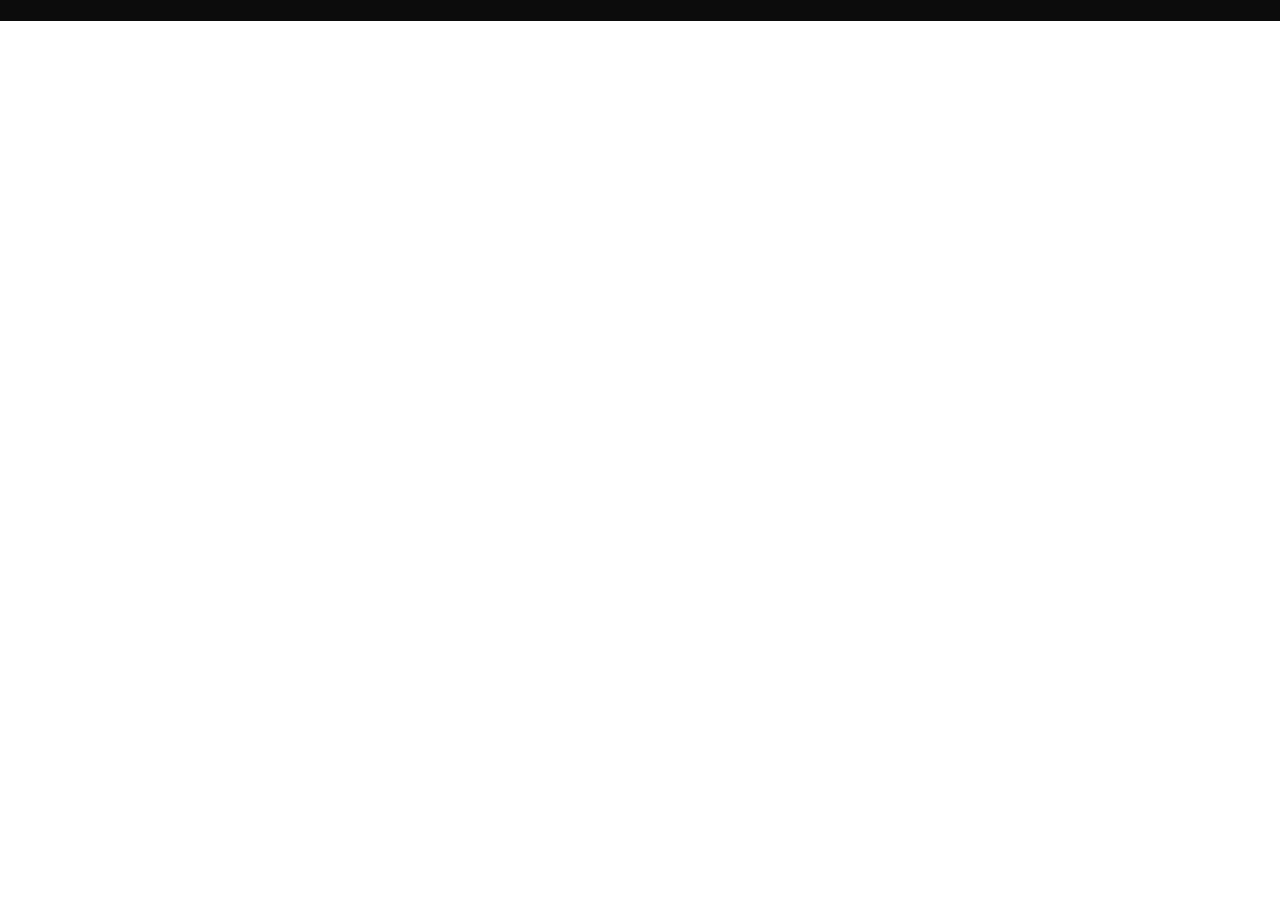
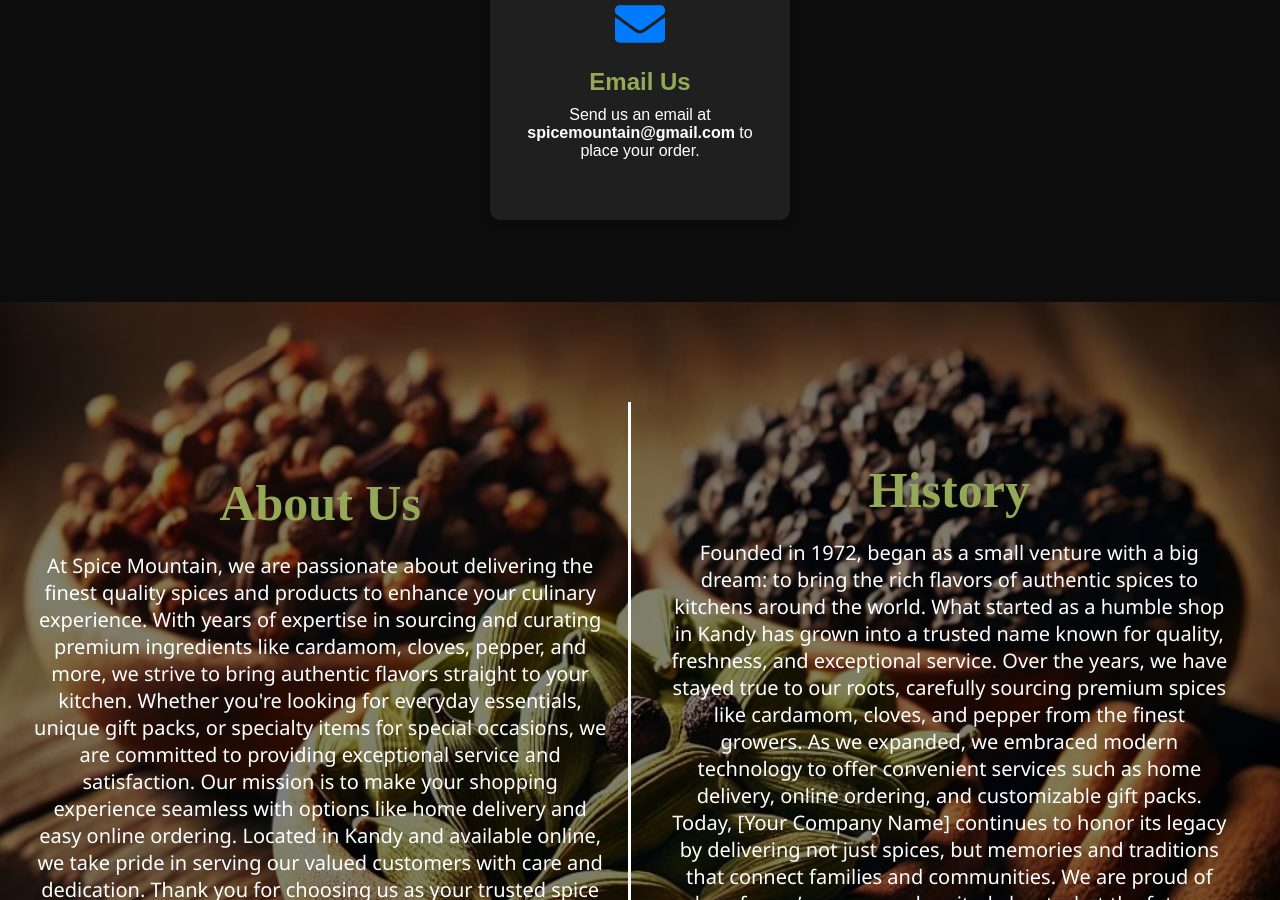
Before and after one commit to MrKavishan/E-Commerce, a React (Create React App) app in the folder spm/: page / in a window 1280 px wide. Shown: the part 1900-2800 px from the top of the page. Before the commit the page ends 1921 px from the top, so only its background shows below. Built offline with nearby package versions, Linux system fonts and the light colour scheme; a web font is replaced by a local one.

Commit message:
created secrvices component and change some codes in other components

```diff
--- a/spm/src/App.js
+++ b/spm/src/App.js
@@ -1,7 +1,9 @@
 import './App.css';
 import Navbar from './Components/Navbar/Navbar';
+import AboutUs from './Container/AboutUs/AboutUs';
 import Header from './Container/Header/Header';
 import Products from './Container/Products/Products';
+import Services from './Container/Services/Services';
 
 function App() {
   return (
@@ -9,7 +11,8 @@
       <Navbar/>
       <Header/>
       <Products/>
-
+      <AboutUs/>
+     <Services/>
     </div>
   );
 }
--- a/spm/src/Components/Navbar/Navbar.jsx
+++ b/spm/src/Components/Navbar/Navbar.jsx
@@ -18,6 +18,7 @@
       <li className='links'><a href='#home'>Home</a></li>
       <li className='links'><a href='#products'>Products</a></li>
       <li className='links'><a href='#about'>About</a></li>
+      <li className='links'><a href='#services'>Services</a></li>
       <li className='links'><a href='#contact'>Contact</a></li>
 
     </ul>
--- /dev/null
+++ b/spm/src/Container/AboutUs/AboutUs.css
@@ -0,0 +1,43 @@
+.about-section{
+    display: flex;
+    justify-content: space-between;
+    align-items: center;
+}
+
+.line{
+    width: 5px;
+    height: 600px;
+    background-color: var(--color-white);
+    margin: 0 20px;
+}
+
+.about{
+    width: 100%;
+    align-items: self-end;
+    text-align: center;
+}
+.about p{
+    font-family:'Segoe UI', Tahoma, Geneva, Verdana, sans-serif
+}
+.history{
+    width: 100%;
+    align-items: self-end;
+    padding: 20px 20px;
+    text-align: center;
+}
+.history p{
+    font-family: 'Segoe UI', Tahoma, Geneva, Verdana, sans-serif;
+}
+.about-section h1{
+    font-family: var(--font-base);
+    font-size: 50px;
+    color: var(--color-green);
+    margin-bottom: 20px;
+}
+.custom__button{
+    margin-top: 20px;
+}
+
+.custom__button:hover{
+    background-color: var(--color-white);
+}
--- /dev/null
+++ b/spm/src/Container/AboutUs/AboutUs.jsx
@@ -0,0 +1,41 @@
+import React from 'react';
+
+import './AboutUs.css';
+
+const AboutUs = () => (
+  <>
+   <div className='about-section app__bg flex__center section__padding app__wrapper' id='about'>
+      <div className='about'>
+        <h1>About Us</h1>
+        <p style={{fontSize:'20px', color:'white'}}>At Spice Mountain, we are passionate
+          about delivering the finest quality spices and products to enhance your culinary experience. With years
+           of expertise in sourcing and curating premium ingredients like cardamom, cloves, pepper, and more,
+           we strive to bring authentic flavors straight to your kitchen. Whether you're looking for everyday
+           essentials, unique gift packs, or specialty items for special occasions, we are committed to providing
+            exceptional service and satisfaction. Our mission is to make your shopping experience seamless with
+             options like home delivery and easy online ordering. Located in Kandy and available online, we take
+              pride in serving our valued customers with care and dedication. Thank you for choosing us as your
+               trusted spice partner!</p>
+
+      </div>
+
+  <div className=' line'></div>
+
+      <div className='history'>
+        <h1>History</h1>
+        <p style={{fontSize:'20px', color:'white'}}>Founded in 1972, began as a small
+           venture with a big dream: to bring the rich flavors of authentic spices to kitchens around the world.
+            What started as a humble shop in Kandy has grown into a trusted name known for quality, freshness,
+             and exceptional service. Over the years, we have stayed true to our roots, carefully sourcing premium
+             spices like cardamom, cloves, and pepper from the finest growers. As we expanded, we embraced modern
+              technology to offer convenient services such as home delivery, online ordering, and customizable
+               gift packs. Today, [Your Company Name] continues to honor its legacy by delivering not just spices,
+                but memories and traditions that connect families and communities. We are proud of how far we’ve
+                come and excited about what the future holds</p>
+      </div>
+   </div>
+
+  </>
+);
+
+export default AboutUs;
--- a/spm/src/Container/HowToOrder/HowToOrder.jsx
+++ b/spm/src/Container/HowToOrder/HowToOrder.jsx
@@ -1,5 +1,5 @@
 import React from "react";
-import { FaPhone, FaWhatsapp, FaStore } from "react-icons/fa";
+import { FaPhone, FaWhatsapp, FaStore, FaEnvelope } from "react-icons/fa";
 import { motion } from "framer-motion";
 import './HowToOrder.css';
 
@@ -22,7 +22,7 @@
           whileHover={{ scale: 1.05 }}
           transition={{ type: "spring", stiffness: 300 }}
         >
-          <FaPhone size={50} color="var(--color-green)" />
+          <FaPhone size={50} color="#ffdb1e" />
           <h3>Call Us</h3>
           <p>Give us a call at <strong>+1234567890</strong> to place your order.</p>
         </motion.div>
@@ -33,7 +33,7 @@
           whileHover={{ scale: 1.05 }}
           transition={{ type: "spring", stiffness: 300 }}
         >
-          <FaWhatsapp size={50} color="var(--color-green)" />
+          <FaWhatsapp size={50} color="#25d366" />
           <h3>WhatsApp Us</h3>
           <p>Send us a message on WhatsApp at <strong>+1234567890</strong>.</p>
         </motion.div>
@@ -44,10 +44,21 @@
           whileHover={{ scale: 1.05 }}
           transition={{ type: "spring", stiffness: 300 }}
         >
-          <FaStore size={50} color="var(--color-green)" />
+          <FaStore size={50} color="#ff7f50" />
           <h3>Visit Our Shop</h3>
           <p>Come visit us at our shop located at <strong>123 Main Street</strong>.</p>
         </motion.div>
+
+        <motion.div
+          className="method"
+          whileHover={{ scale: 1.05 }}
+          transition={{ type: "spring", stiffness: 300 }}
+        >
+          <FaEnvelope size={50} color="#007bff" />
+          <h3>Email Us</h3>
+          <p>Send us an email at <strong>spicemountain@gmail.com</strong> to place your order.</p>
+        </motion.div>
+
       </div>
     </motion.div>
   );
--- /dev/null
+++ b/spm/src/Container/Services/Services.css
@@ -0,0 +1,56 @@
+.services {
+    text-align: center;
+    padding: 50px 20px;
+    width: 100%;
+    background: var(--color-black);
+    color: #fff;
+    font-family: "Poppins", sans-serif;
+  }
+
+  .services h1 {
+    font-size: 2.5rem;
+    margin-bottom: 20px;
+    color: var(--color-green);
+  }
+
+  .services p {
+    font-size: 1.2rem;
+    margin-bottom: 40px;
+    color: #fff;
+  }
+
+  .services-container {
+    display: flex;
+    justify-content: center;
+    gap: 40px;
+    flex-wrap: wrap;
+  }
+
+  .service-card {
+    background: #ffffff14;
+    border-radius: 10px;
+    box-shadow: 0 4px 6px rgba(0, 0, 0, 0.1);
+    padding: 20px;
+    width: 300px;
+    text-align: center;
+    transition: transform 0.3s ease, box-shadow 0.3s ease;
+  }
+
+  .service-card:hover {
+    box-shadow: 0 8px 12px rgba(0, 0, 0, 0.2);
+  }
+
+  .service-card .icon {
+    margin-bottom: 15px;
+  }
+
+  .service-card h3 {
+    font-size: 1.5rem;
+    margin-bottom: 10px;
+    color: var(--color-green)
+  }
+
+  .service-card p {
+    font-size: 1rem;
+    color: #fff;
+  }
--- /dev/null
+++ b/spm/src/Container/Services/Services.jsx
@@ -0,0 +1,73 @@
+import React from "react";
+import { motion } from "framer-motion";
+import {
+  FaTruck,
+  FaGift,
+  FaUserFriends,
+  FaShoppingCart,} from "react-icons/fa";
+import "./Services.css";
+
+const Services = () => {
+  const services = [
+    {
+      id: 1,
+      icon: <FaTruck size={50} color="#ffdb1e" />,
+      title: "Home Delivery",
+      description:
+        "We deliver your favorite spices right to your doorstep. Enjoy hassle-free shopping!",
+    },
+    {
+      id: 2,
+      icon: <FaGift size={50} color="#ff7f50" />,
+      title: "Gift Packs",
+      description:
+        "Our gift packs include cardamom, cloves, and pepper, perfect for gifting to relatives or special guests.",
+    },
+    {
+      id: 3,
+      icon: <FaUserFriends size={50} color="#25d366" />,
+      title: "Special Occasions",
+      description:
+        "Make your celebrations memorable with our premium spice collections.",
+    },
+    {
+      id: 4,
+      icon: <FaShoppingCart size={50} color="#3b82f6" />,
+      title: "Online Ordering",
+      description:
+        "Order your favorite spices online with just a few clicks. Easy and convenient!",
+    },
+
+
+  ];
+
+  return (
+    <motion.div
+      initial={{ opacity: 0 }}
+      animate={{ opacity: 1 }}
+      exit={{ opacity: 0 }}
+      transition={{ duration: 0.5 }}
+      className="services" id="services"
+    >
+      <h1>Our Services</h1>
+      <p>We are committed to providing exceptional service to our customers.</p>
+
+      <div className="services-container">
+        {services.map((service) => (
+          <motion.div
+            key={service.id}
+            className="service-card"
+            whileHover={{ scale: 1.05 }}
+            transition={{ type: "spring", stiffness: 300 }}
+          >
+            <div className="icon">{service.icon}</div>
+            <h3>{service.title}</h3>
+            <p>{service.description}</p>
+          </motion.div>
+        ))}
+      </div>
+    </motion.div>
+  );
+};
+
+export default Services;
```
